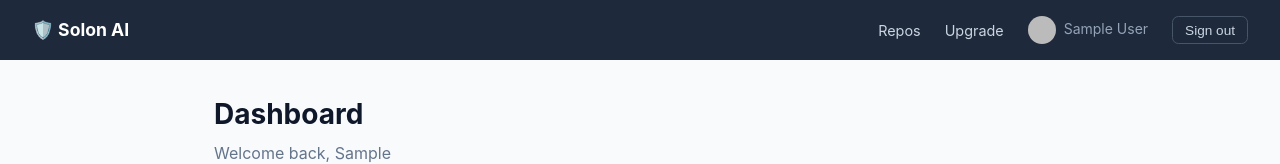
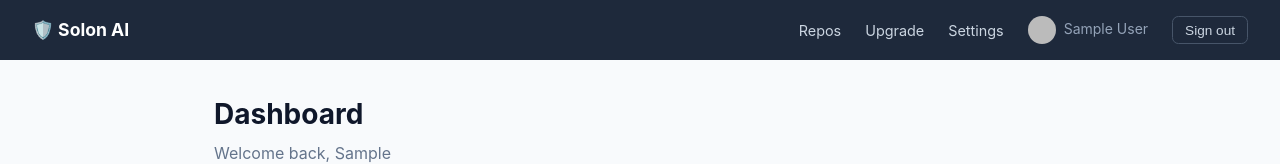
Before and after one commit to Solon-Dev/Solon, a Next.js app: page /dashboard in a window 1280 px wide. Shown: the top 164 px of the page. Built offline with nearby package versions, Linux system fonts and the light colour scheme; no server answers; the database is empty; sample sign-in values are in the browser's storage.

Commit message:
feat: add Settings link to dashboard nav

```diff
--- a/src/app/dashboard/page.tsx
+++ b/src/app/dashboard/page.tsx
@@ -89,6 +89,9 @@ export default async function DashboardPage() {
           </Link>
           <Link href="/pricing" style={{ color: '#cbd5e1', textDecoration: 'none', fontSize: '0.9rem' }}>
             Upgrade
+          </Link>
+          <Link href="/dashboard/settings" style={{ color: '#cbd5e1', textDecoration: 'none', fontSize: '0.9rem' }}>
+            Settings
           </Link>
           <span style={{ color: '#94a3b8', fontSize: '0.875rem' }}>
             {session.user.image && (
```
